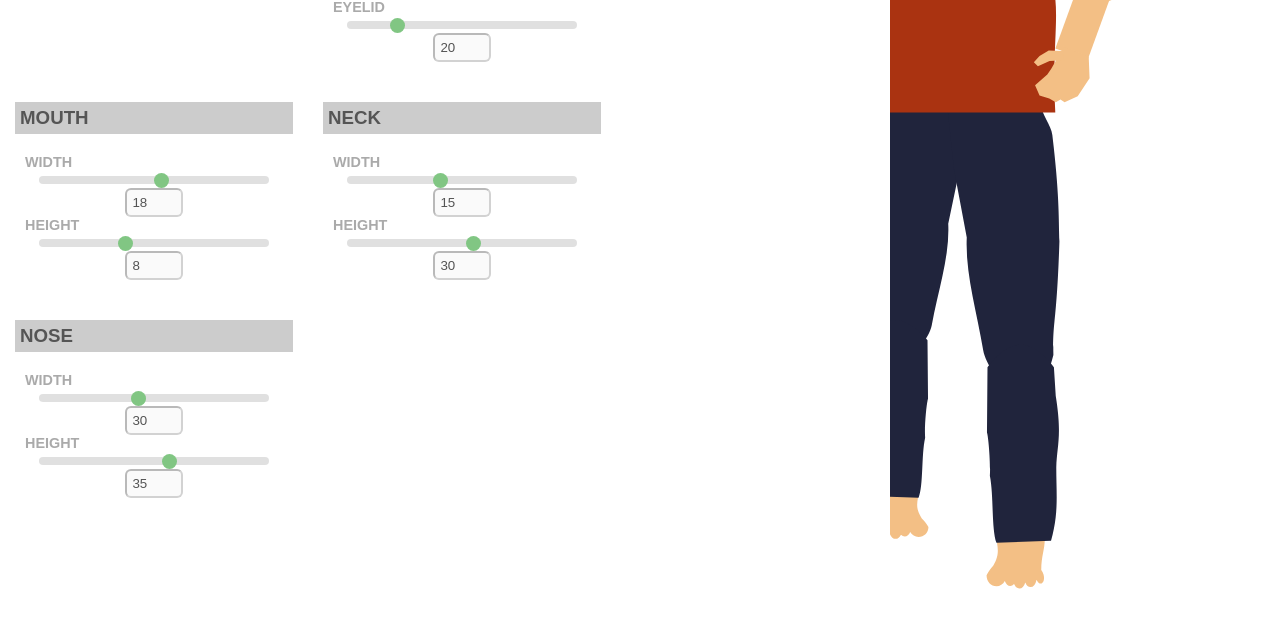
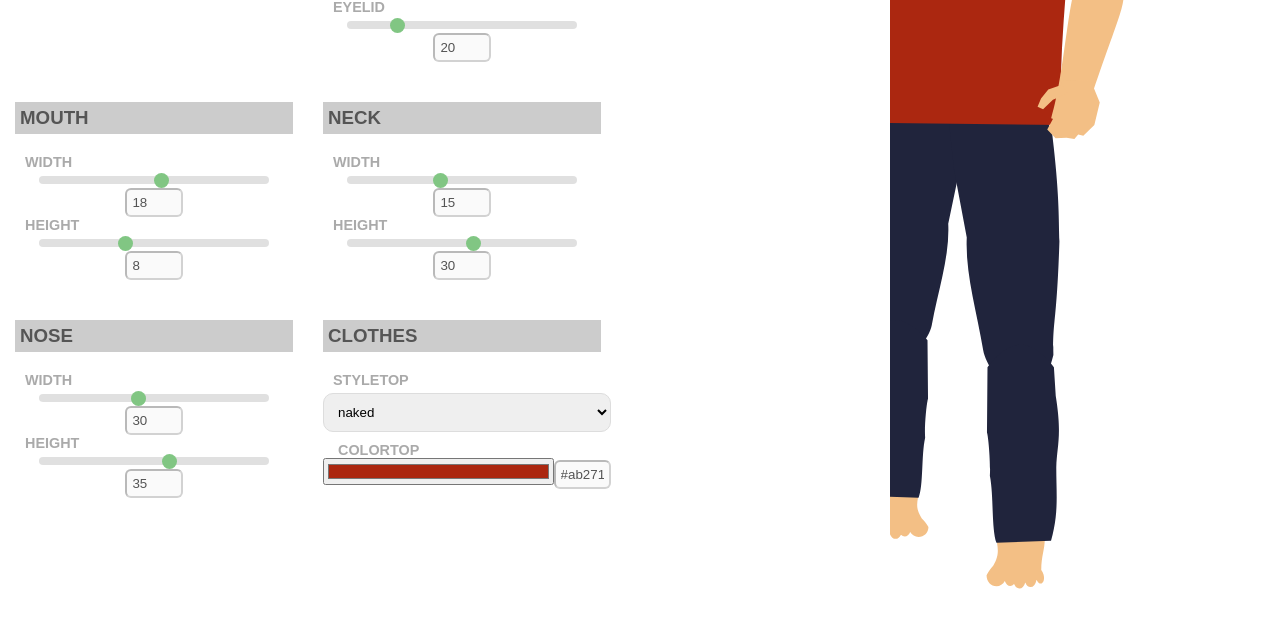
Before and after one commit to dhackl/svg-characters, a React (Create React App) app: page / in a window 1280 px wide. Shown: the part 616-1244 px from the top of the page. Built offline with nearby package versions, Linux system fonts and the light colour scheme.

Commit message:
Add clothes feature

```diff
--- a/src/editor/Arm.js
+++ b/src/editor/Arm.js
@@ -63,9 +63,9 @@ class UpperArm extends Component {
         let offsetX = this.props.bodyProps.direction == 1 ? 10 : 0;
 
         return (
-            <g id="upper-arm-group" transform={`rotate(20 5 5)`}>
-                <path d={dArm} style={{fill: this.props.bodyProps.skinColor}} transform={`translate(0 12) scale(1.2 1.2)`} />
-                <path d={dShoulder} style={{fill: '#aa3311'}} transform={`translate(10 7) scale(1.2 1.2)`} />
+            <g id="upper-arm-group" transform={`scale(4.3 4.3) rotate(20 5 5)`}>
+                <path d={dArm} style={{fill: this.props.bodyProps.skinColor}} transform={`translate(0 12) scale(1 1)`} />
+                <path d={dShoulder} style={{fill: this.props.bodyProps.skinColor}} transform={`translate(10 7) scale(1 1)`} />
                 <LowerArm bodyProps={this.props.bodyProps} />
             </g>
         );
@@ -79,11 +79,14 @@ class LowerArm extends Component {
     }
 
     buildArm() {
-        var pathStr = `
+        /*var pathStr = `
         m 0 0
         h 5.70
         v 15.60
         h -5.70 z
+        `;*/
+        var pathStr = `
+        m 0,0 c 1.88116,-6.64603 7.73478,-0.4098 6.36121,-1.96896 2.26238,2.36971 2.51042,15.32313 4.81068,22.758483 l -4.64925,1.599031 c -5.37348,-17.009043 -7.11155,-18.558942 -6.52264,-22.388554 z
         `;
 
         return pathStr;
@@ -95,7 +98,7 @@ class LowerArm extends Component {
         //let height = this.props.noseProps.height * 0.1;
 
         return (
-            <g id="lower-arm-group" transform={`translate(0 30) rotate(-40 0 0)`}>
+            <g id="lower-arm-group" transform={`translate(0 30) rotate(-20 0 0)`}>
                 <path d={dArm} style={{fill: this.props.bodyProps.skinColor}} />
                 <Hand bodyProps={this.props.bodyProps} />
             </g>
@@ -148,7 +151,7 @@ class Hand extends Component {
         //let height = this.props.noseProps.height * 0.1;
 
         return (
-            <g id="hand-group" transform={`translate(0 15) scale(0.3 0.3)`}>
+            <g id="hand-group" transform={`translate(5 15) scale(0.3 0.3)`}>
                 <path d={dHand} style={{fill: this.props.bodyProps.skinColor}} />
                 <path d={dThumb} style={{fill: this.props.bodyProps.skinColor}} transform={`translate(15 2)`} />
             </g>
--- a/src/editor/CharacterEditor.js
+++ b/src/editor/CharacterEditor.js
@@ -15,6 +15,7 @@ import Hair from './Hair';
 import Torso from './Torso';
 import Arm from './Arm';
 import Leg from './Leg';
+import ClothesTop from './ClothesTop';
 
 export default class CharacterEditor extends Component {
 
@@ -58,6 +59,13 @@ export default class CharacterEditor extends Component {
             nose: {
                 width: 30,
                 height: 35
+            },
+            clothes: {
+                styleTop: 'tshirt',
+                colorTop: '#ab2710',
+                clothUpperArm: '',
+                clothLowerArm: '',
+                clothTorso: ''
             },
             headBounds: new Rectangle(),
             svg: '',
@@ -109,7 +117,8 @@ export default class CharacterEditor extends Component {
             cat: 'hair',
             name: 'hairStyle',
             type: 'string',
-            val: 'short01'
+            val: 'short01',
+            items: Hair.hairStyles
         }, {
             cat: 'hair',
             name: 'hairColor',
@@ -175,6 +184,17 @@ export default class CharacterEditor extends Component {
             min: 15,
             max: 50,
             val: 35
+        }, {
+            cat: 'clothes',
+            name: 'styleTop',
+            type: 'string',
+            val: 'tshirt',
+            items: ClothesTop.clothes
+        }, {
+            cat: 'clothes',
+            name: 'colorTop',
+            type: 'color',
+            val: '#ab2710'
         }];
 
         this.buildSVG = this.buildSVG.bind(this);
@@ -187,6 +207,9 @@ export default class CharacterEditor extends Component {
 
         // Animate character
         this.startBodyAnimation();
+
+        ClothesTop.init();
+        this.buildClothes();
 
         // Generate side-view of character
         // #CLONE
@@ -215,8 +238,8 @@ export default class CharacterEditor extends Component {
 
     startBodyAnimation() {
         // Arms
-        SVG.get('right-arm').animate(500).scale(4, 4.9, 0, 0).loop(true, true);
-        SVG.get('left-arm').animate(500).delay(500).scale(4, 4.9, 0, 0).loop(true, true);
+        SVG.get('right-arm').animate(500).scale(1, 1.2, 0, 0).loop(true, true);
+        SVG.get('left-arm').animate(500).delay(500).scale(1, 1.2, 0, 0).loop(true, true);
 
         // Legs
         SVG.get('left-leg').animate(500).scale(3.5, 3.9, 0, 0).loop(true, true);
@@ -248,6 +271,10 @@ export default class CharacterEditor extends Component {
         state[bodyPart] = bodyPart;
         this.setState(state);
         this.buildSVG();
+
+        if (prop.cat === 'clothes') {
+            this.buildClothes();
+        }
     }
 
     buildSVG() {
@@ -281,6 +308,43 @@ export default class CharacterEditor extends Component {
         });
     }
 
+    buildClothes() {
+        // If naked -> return empty path
+        if (this.state.clothes.styleTop === ClothesTop.STYLE_NAKED) {
+            let clothes = this.state.clothes;
+            clothes.clothUpperArm = '';
+            clothes.clothLowerArm = '';
+            clothes.clothTorso = '';
+            this.setState({
+                clothes: clothes
+            });
+            return;
+        }
+
+        // Otherwise -> load clothes
+        ClothesTop.getClothesPath(this.state.clothes.styleTop).then(text => {
+            var parser = new DOMParser();
+
+            // Substitute colors
+            text = text.replace(new RegExp(ClothesTop.COLOR_PRIMARY, 'g'), this.state.clothes.colorTop);
+            text = text.replace(new RegExp(ClothesTop.COLOR_PRIMARY_DARK, 'g'), ColorUtils.blend(this.state.clothes.colorTop, '#000000', 0.3));
+
+            var doc = parser.parseFromString(text, "image/svg+xml");
+            let upperArm = doc.getElementById('upper-arm');
+            let lowerArm = doc.getElementById('lower-arm');
+            let torso = doc.getElementById('torso');
+
+            let clothes = this.state.clothes;
+            clothes.clothUpperArm = upperArm != null ? upperArm.outerHTML : '';
+            clothes.clothLowerArm = lowerArm != null ? lowerArm.outerHTML : '';
+            clothes.clothTorso = torso != null ? torso.outerHTML : '';
+
+            this.setState({
+                clothes: clothes
+            });
+        });
+    }
+
     groupByArray(xs, key) {
         return xs.reduce(function (rv, x) {
             let v = key instanceof Function ? key(x) : x[key];
@@ -303,7 +367,7 @@ export default class CharacterEditor extends Component {
                         if (prop.type === 'color')
                             return <PropertyColorPicker prop={prop} key={prop.cat + prop.name} change={this.setProp.bind(this)}/>
                         else if (prop.type === 'string')
-                            return <PropertyDropdown prop={prop} key={prop.cat + prop.name} change={this.setProp.bind(this)}/>
+                            return <PropertyDropdown prop={prop} key={prop.cat + prop.name} items={prop.items} change={this.setProp.bind(this)}/>
                         else
                             return <PropertySlider prop={prop} key={prop.cat + prop.name} change={this.setProp.bind(this)} />
                     })
@@ -326,6 +390,11 @@ export default class CharacterEditor extends Component {
                             <linearGradient id="neck-gradient" x1="0%" y1="0%" x2="0%" y2="100%">
                                 <stop offset="0" stopColor={ColorUtils.blend(this.state.body.skinColor, '#552200', 0.2)} />
                                 <stop offset="1" stopColor={this.state.body.skinColor} />
+                            </linearGradient>
+                            <linearGradient id="linear-01">
+                                <stop offset="0" stopColor={this.state.clothes.colorTop} />
+                                <stop offset="0.5" stopColor={ColorUtils.shade(this.state.clothes.colorTop, 0.5)} />
+                                <stop offset="1" stopColor={this.state.clothes.colorTop} />
                             </linearGradient>
                         </defs>
 
@@ -357,13 +426,18 @@ export default class CharacterEditor extends Component {
 
 
                             <Torso bodyProps={this.state.body} />
+                            <g transform="translate(-45 155)" dangerouslySetInnerHTML={{__html: this.state.clothes.clothTorso}}></g>
 
-                            <g id="right-arm" transform={`translate(120 185) scale(-4 4)`}>
+                            <g id="right-arm" transform={`translate(120 185) scale(-1 1)`}>
                                 <Arm id="right-arm-inner" bodyProps={this.state.body} />
+                                <g transform="translate(0 -40)" dangerouslySetInnerHTML={{__html: this.state.clothes.clothUpperArm}}></g>
+                                <g transform="translate(0 -40)" dangerouslySetInnerHTML={{__html: this.state.clothes.clothLowerArm}}></g>
                             </g>
 
-                            <g id="left-arm" transform={`translate(-40 185) scale(4 4)`}>
+                            <g id="left-arm" transform={`translate(-30 185) scale(1 1)`}>
                                 <Arm id="left-arm-inner" bodyProps={this.state.body} />
+                                <g transform="translate(0 -40)" dangerouslySetInnerHTML={{__html: this.state.clothes.clothUpperArm}}></g>
+                                <g transform="translate(0 -40)" dangerouslySetInnerHTML={{__html: this.state.clothes.clothLowerArm}}></g>
                             </g>
 
                         </g>
@@ -470,15 +544,15 @@ class PropertyDropdown extends Component {
     }
 
     render() {
-        const styles = [];
-        Hair.hairStyles.forEach((val, key) =>
-            styles.push(<option key={'op-' + key} value={key}>{key}</option>)
+        const items = [];
+        this.props.items.forEach((val, key) =>
+            items.push(<option key={'op-' + key} value={key}>{key}</option>)
         );
         return (
             <div className="prop-dropdown">
                 <span className="prop-label">{this.props.prop.name}</span>
                 <select className="dropdown" onChange={this.valueChanged}>
-                    {styles}
+                    {items}
                 </select>
             </div>
         );
--- /dev/null
+++ b/src/editor/ClothesTop.js
@@ -0,0 +1,28 @@
+import React, { Component } from 'react';
+import SVG from 'svg.js';
+import ColorUtils from './../util/ColorUtils';
+import Point from '../util/Point';
+
+import tshirtBasic from '../resources/clothes/tshirt-basic.svg';
+import shirtWhite from '../resources/clothes/shirt-white.svg';
+export default class ClothesTop  {
+
+    static STYLE_NAKED = 'naked';
+    static COLOR_PRIMARY = '#ff8844'; // Main color to substitute
+    static COLOR_PRIMARY_DARK = '#ce520b'; // Dark version of main color to substitute
+
+    static clothes = new Map();
+
+
+    static init() {
+        ClothesTop.clothes.set("naked", tshirtBasic);
+        ClothesTop.clothes.set("tshirt", tshirtBasic);
+        ClothesTop.clothes.set("shirt-white", shirtWhite);
+    }
+
+    static getClothesPath(styleId) {
+        // Load external SVG for clothes data
+        let clothesStyle = ClothesTop.clothes.get(styleId);
+        return fetch(clothesStyle).then(r => r.text());
+    }
+}
--- a/src/editor/Torso.js
+++ b/src/editor/Torso.js
@@ -33,7 +33,7 @@ export default class Torso extends Component {
 
         return (
             <g id="torso-group" transform={`translate(-18 180) scale(4 4)`}>
-                <path d={d} style={{fill: '#aa3311'}} transform={`translate(0 0)`} />
+                <path d={d} style={{fill: this.props.bodyProps.skinColor}} transform={`translate(0 0)`} />
             </g>
         );
     }
```
Also changed, not shown: src/resources/clothes/shirt-white.svg (added), src/resources/clothes/tshirt-basic.svg (added).
